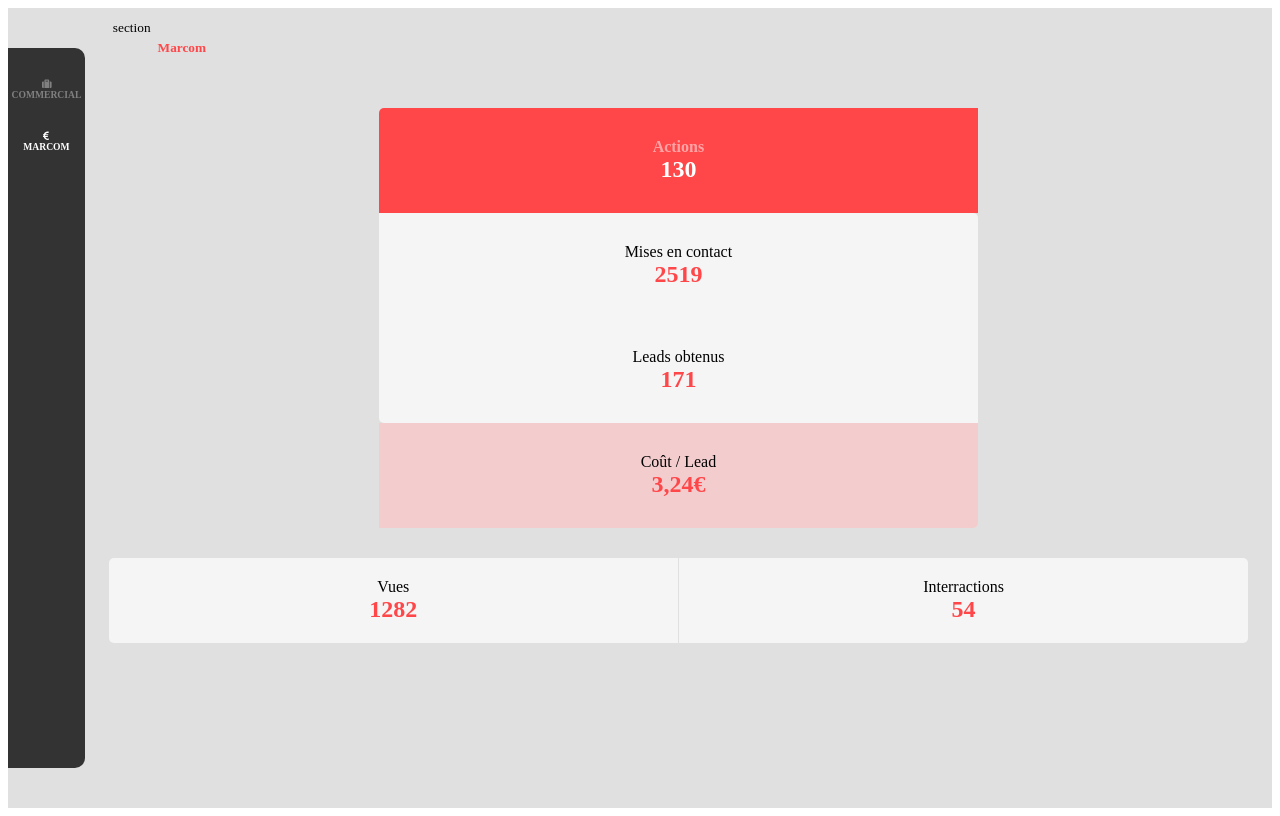
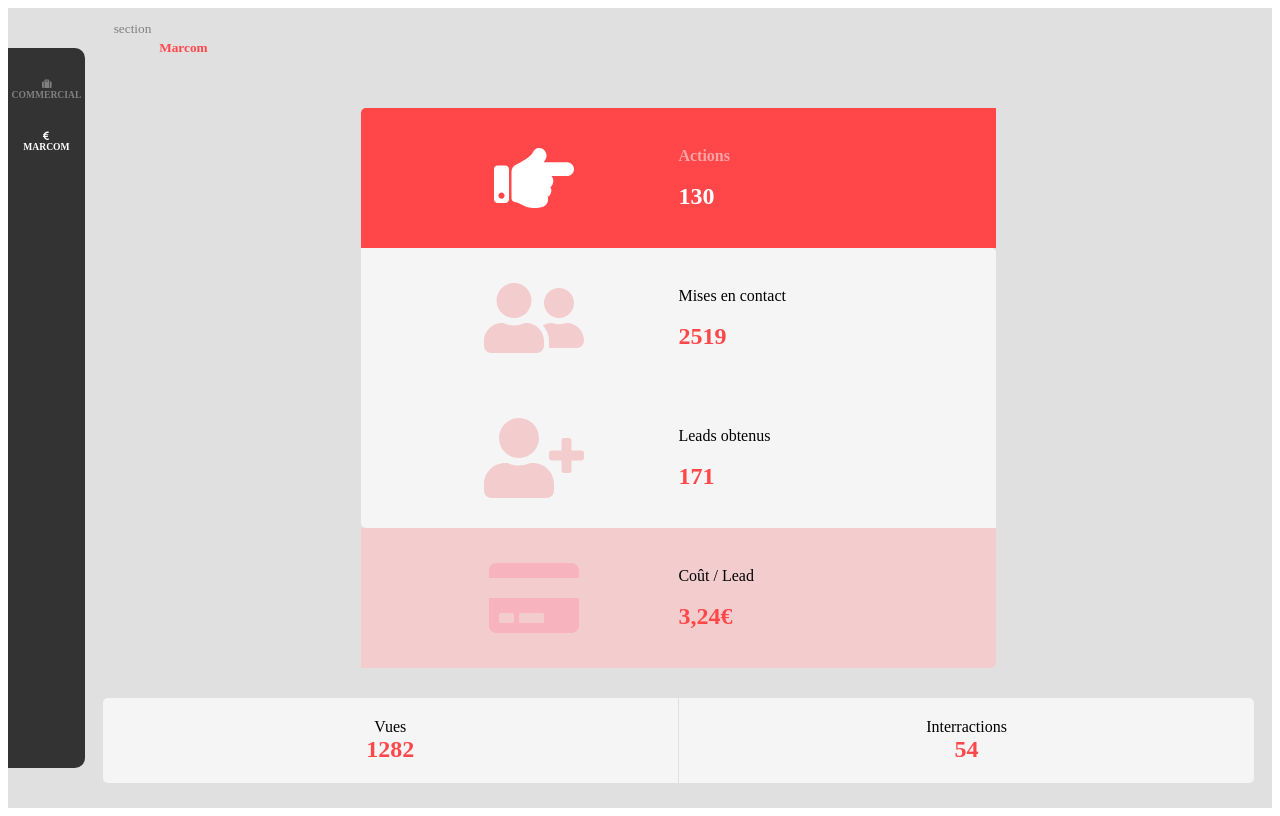
Before and after one commit to axelehrlich59/React-Com, a React (Create React App) app: page /marcom in a window 1280 px wide. Built offline with nearby package versions, Linux system fonts and the light colour scheme.

Commit message:
marcom bloc 1 icon

```diff
--- a/src/marcom.css
+++ b/src/marcom.css
@@ -9,7 +9,9 @@
 }
 
 .small {
-    padding: 2px;
+    padding: 2.8px;
+    color: gray;
+
 }
 
 .mar_h5 {
@@ -31,7 +33,7 @@
     display: flex;
     justify-content: center;
     background-color: #E0E0E0;
-    width: 96%;
+    width: 97%;
 }
 
 .container_all_column {
@@ -44,30 +46,38 @@
 
 .container_column1 {
     width: 50%;
-    padding: 15px;
+    padding: 30px;
     background-color: #ff474a;
     border-top-left-radius: 5px;
+    display: flex;
+    justify-content: space-between;
 }
 
 .container_column2 {
     width: 50%;
-    padding: 15px;
+    padding: 30px;
     background-color: whitesmoke;
     border-top-right-radius: 5px;
+    display: flex;
+    justify-content: space-between;
 }
 
 .container_column3 {
     width: 50%;
-    padding: 15px;
+    padding: 30px;
     background-color: whitesmoke;
     border-bottom-left-radius: 5px;
+    display: flex;
+    justify-content: space-between;
 }
 
 .container_column4 {
     width: 50%;
-    padding: 15px;
+    padding: 30px;
     background-color: #f3cdce;
     border-bottom-right-radius: 5px;
+    display: flex;
+    justify-content: space-between;
 }
 
 .container_content1 {
@@ -91,6 +101,8 @@
 }
 
 .container_content1_label1 {
+    display: flex;
+    justify-content: flex-start;
     font-weight: bold;
     color: white;
     opacity: 0.5;
@@ -98,17 +110,23 @@
 }
 
 * .container_content1_label2 {
+    display: flex;
+    justify-content: flex-start;
     font-weight: bold;
     color: white;
     font-size: 1.5rem;
 }
 
 .container_content2_label1 {
+    display: flex;
+    justify-content: flex-start;
     font-weight: lighter;
     margin: 0;
 }
 
 .container_content2_label2 {
+    display: flex;
+    justify-content: flex-start;
     font-weight: bold;
     color: #ff474a;
     font-size: 1.5rem;
@@ -117,23 +135,66 @@
 .container_content3_label1 {
     font-weight: lighter;
     margin: 0;
+    display: flex;
+    justify-content: flex-start;
 }
 
 .container_content3_label2 {
     font-weight: bold;
     color: #ff474a;
     font-size: 1.5rem;
+    display: flex;
+    justify-content: flex-start;
 }
 
 .container_content4_label1 {
     font-weight: lighter;
     margin: 0;
+    display: flex;
+    justify-content: flex-start;
 }
 
 .container_content4_label2 {
     font-weight: bold;
     color: #ff474a;
     font-size: 1.5rem;
+    display: flex;
+    justify-content: flex-start;
+}
+
+.container_icon {
+    display: flex;
+    justify-content: center;
+    align-items: center;
+    width: 50%;
+}
+
+
+.icon_finger {
+    color: white;
+    font-size: 5rem;
+}
+
+.user_gear {
+    color: #f3cdce;
+    font-size: 5rem;
+}
+
+.user_plus {
+    color: #f3cdce;
+    font-size: 5rem;
+}
+
+.credit_card {
+    color: #f8b4be;
+    font-size: 5rem;
+}
+
+.container_label {
+    display: flex;
+    flex-direction: column;
+    width: 50%;
+    justify-content: center;
 }
 
 
@@ -148,7 +209,7 @@
 .container_main_bloc2 {
     display: flex;
     justify-content: center;
-    width: 96%;
+    width: 97%;
     border-radius: 5px;
 }
 
--- a/src/marcomBloc1.js
+++ b/src/marcomBloc1.js
@@ -1,4 +1,6 @@
 import React from "react";
+import { FontAwesomeIcon } from '@fortawesome/react-fontawesome';
+import {faCreditCard, faHandPointRight, faUserFriends, faUserPlus} from '@fortawesome/free-solid-svg-icons';
 
 export default class marcomBloc1 extends React.Component{
 
@@ -16,28 +18,45 @@ export default class marcomBloc1 extends React.Component{
                 <div className='container_bloc_1'>
                     <div className='container_all_column'>
                         <div className='container_column1'>
-                            <div className='container_content1'>
+
+                                <div className='container_icon'>
+                                    <FontAwesomeIcon className='icon_finger' icon={faHandPointRight} />
+                                </div>
+                                <div className='container_label'>
                                 <label className='container_content1_label1'>Actions</label><br />
                                 <label className='container_content1_label2'>130</label>
                                 </div>
+
                         </div>
                         <div className='container_column2'>
-                            <div className='container_content2'>
-                                <label className='container_content2_label1'>Mises en contact</label> <br />
+                                <div className='container_icon'>
+                                <FontAwesomeIcon className='user_gear' icon={faUserFriends} />
+                                </div>
+                                <div className='container_label'>
+                                <label className='container_content2_label1'>Mises en contact</label><br />
                                 <label className='container_content2_label2'>2519</label>
                                 </div>
+
                         </div>
                         <div className='container_column3'>
-                            <div className='container_content3'>
+                                 <div className='container_icon'>
+                                 <FontAwesomeIcon className='user_plus' icon={faUserPlus} />
+                                </div>
+                                <div className='container_label'>
                                     <label className='container_content3_label1'>Leads obtenus</label> <br />
                                     <label className='container_content3_label2'>171</label>
                                 </div>
+
                         </div>
                         <div className='container_column4'>
-                            <div className='container_content4'>
+                                <div className='container_icon'>
+                                <FontAwesomeIcon className='credit_card' icon={faCreditCard} />
+                                </div>
+                                <div className='container_label'>
                                     <label className='container_content4_label1'>Coût / Lead</label> <br />
                                     <label className='container_content4_label2'>3,24€</label>
                                 </div>
+
                         </div>
                     </div>
                 </div>
```
Lines whose indentation alone changed are shown as unchanged.
